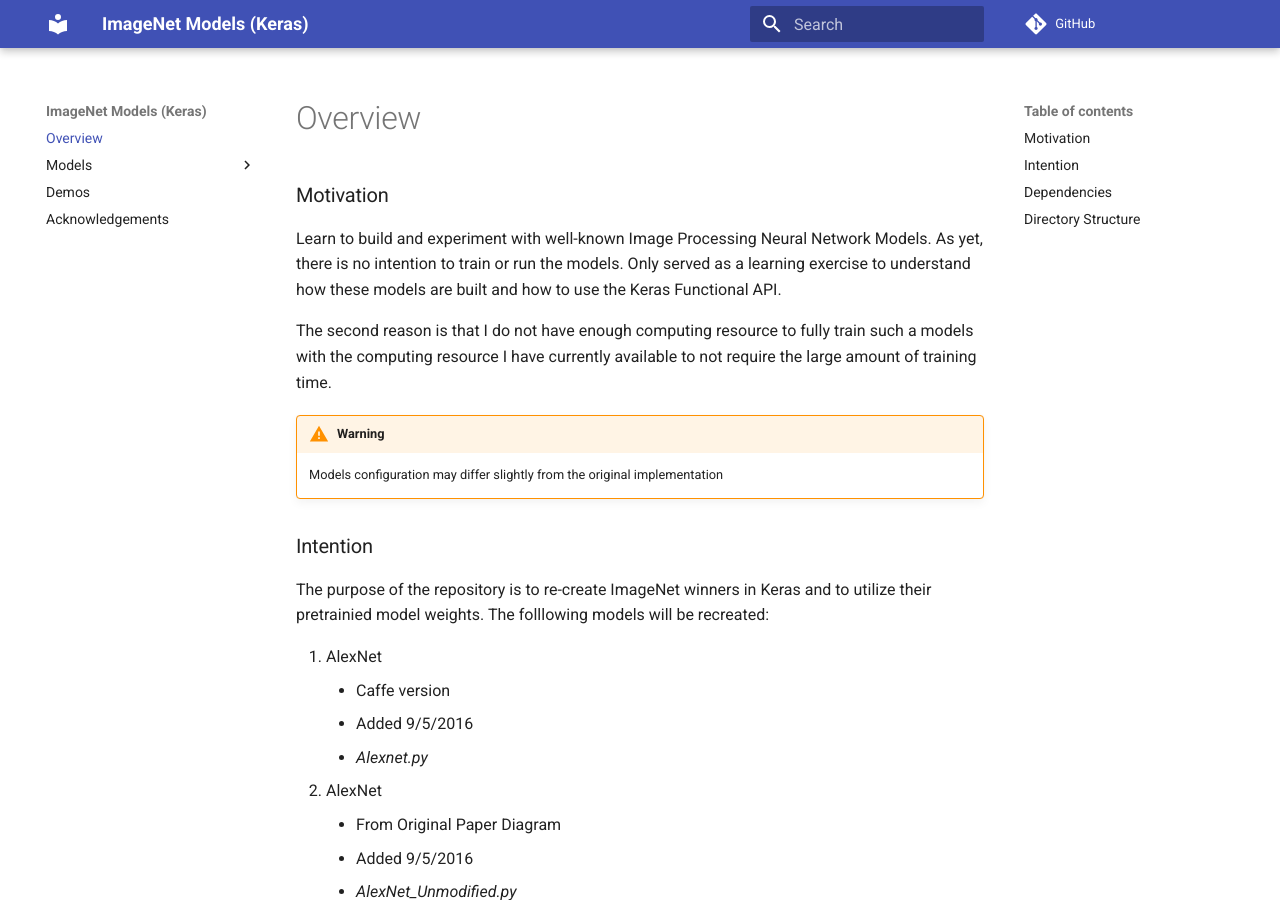
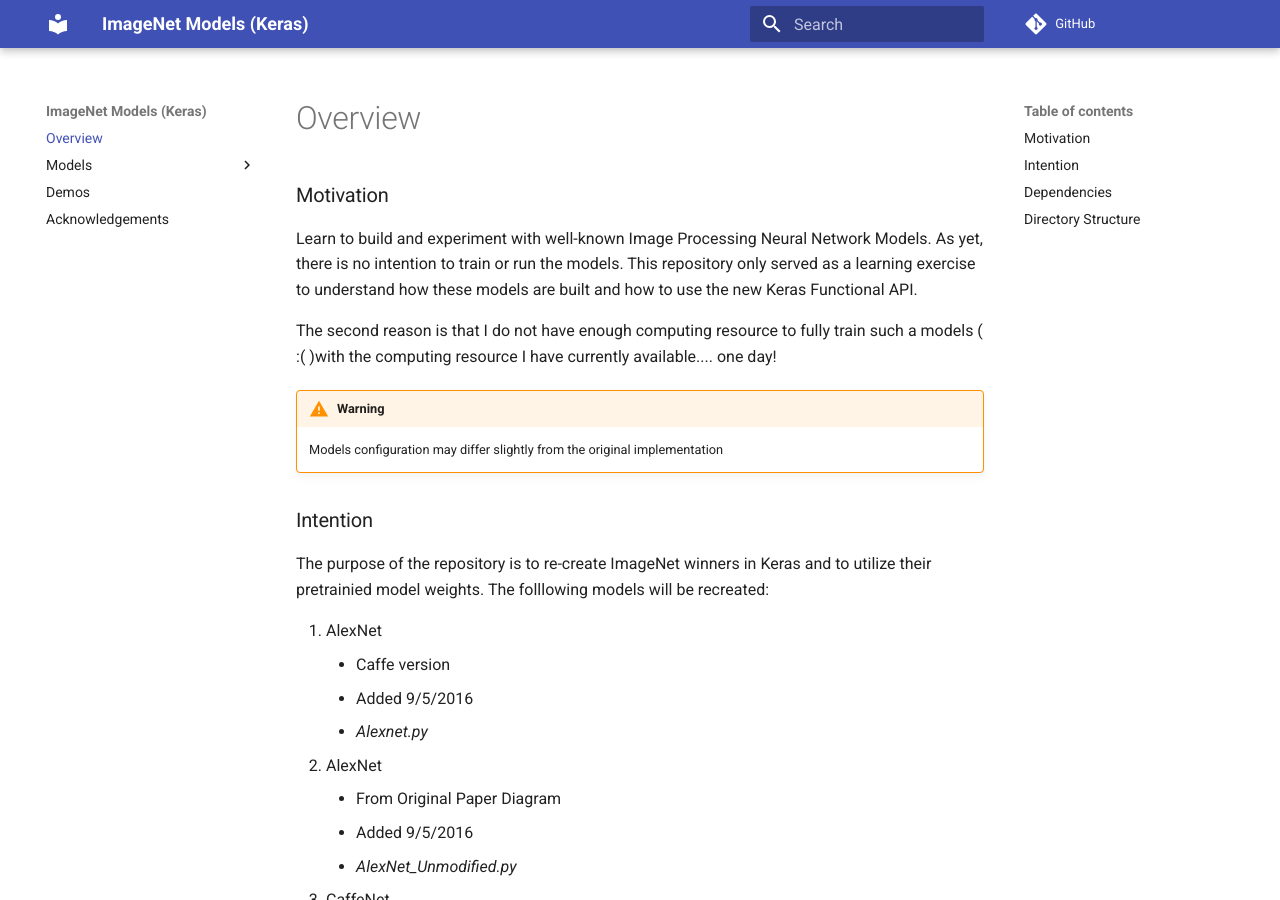
Before and after one commit to dandxy89/ImageModels, an MkDocs documentation site: the page built from docs/docs/index.md, in a window 1280 px wide and 900 px high. Built offline with MkDocs 1.6.1 and Material for MkDocs 9.7.7, drawn with Linux system fonts in a browser that asks for light colours; comment, search, counter and statistics services are not loaded; old or Windows-style settings are respelled for this version of MkDocs.

Commit message:
Fixing Typo

```diff
--- a/docs/docs/index.md
+++ b/docs/docs/index.md
@@ -1,8 +1,8 @@
 ### Motivation
 
-Learn to build and experiment with well-known Image Processing Neural Network Models. As yet, there is no intention to train or run the models. Only served as a learning exercise to understand how these models are built and how to use the Keras Functional API.
+Learn to build and experiment with well-known Image Processing Neural Network Models. As yet, there is no intention to train or run the models. This repository only served as a learning exercise to understand how these models are built and how to use the new Keras Functional API.
 
-The second reason is that I do not have enough computing resource to fully train such a models with the computing resource I have currently available to not require the large amount of training time.
+The second reason is that I do not have enough computing resource to fully train such a models ( :( )with the computing resource I have currently available.... one day!
 
 !!! warning
     Models configuration may differ slightly from the original implementation
```
Also changed, not shown: docs/site/demos/index.html, docs/site/mkdocs/search_index.json.
